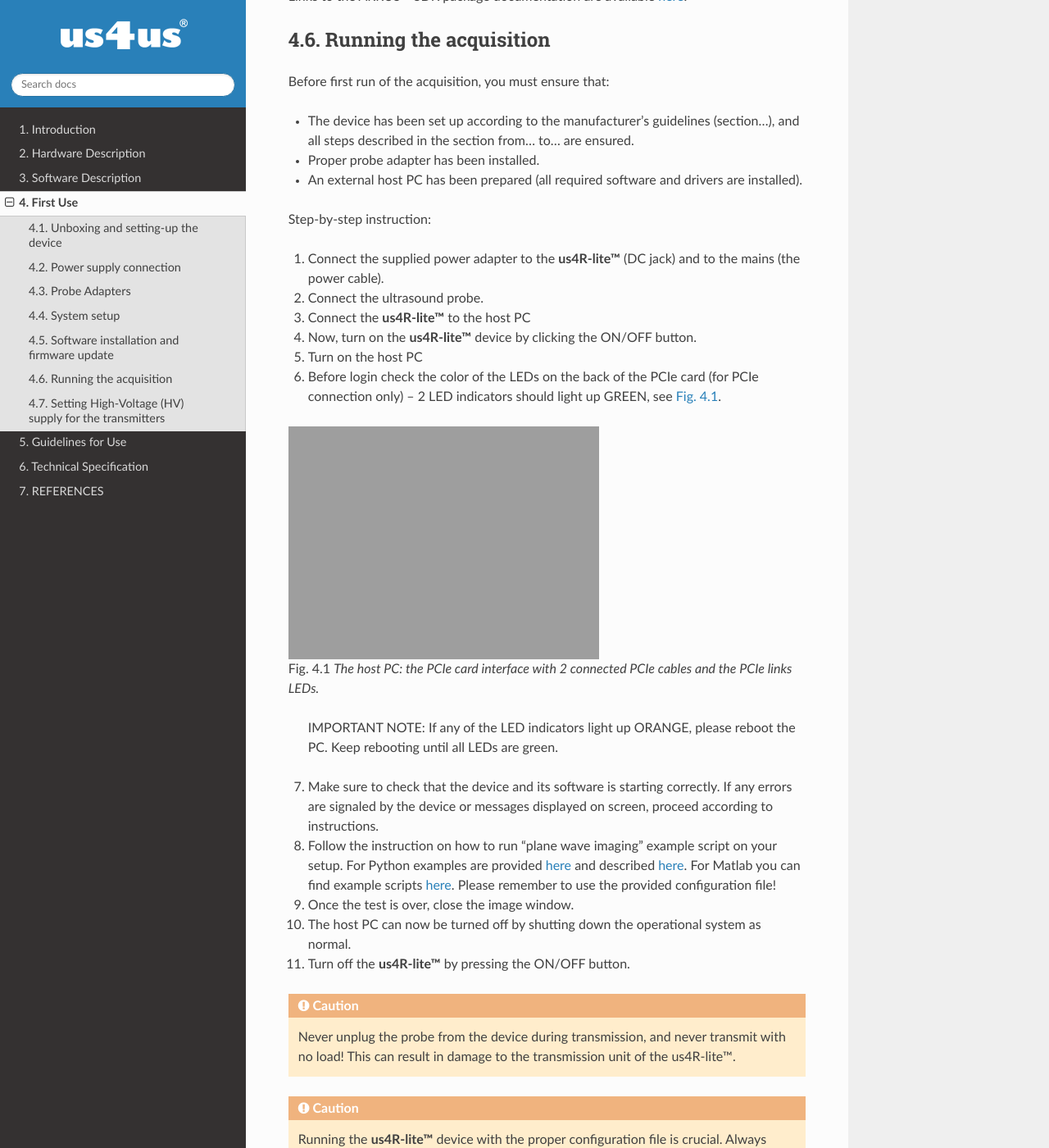
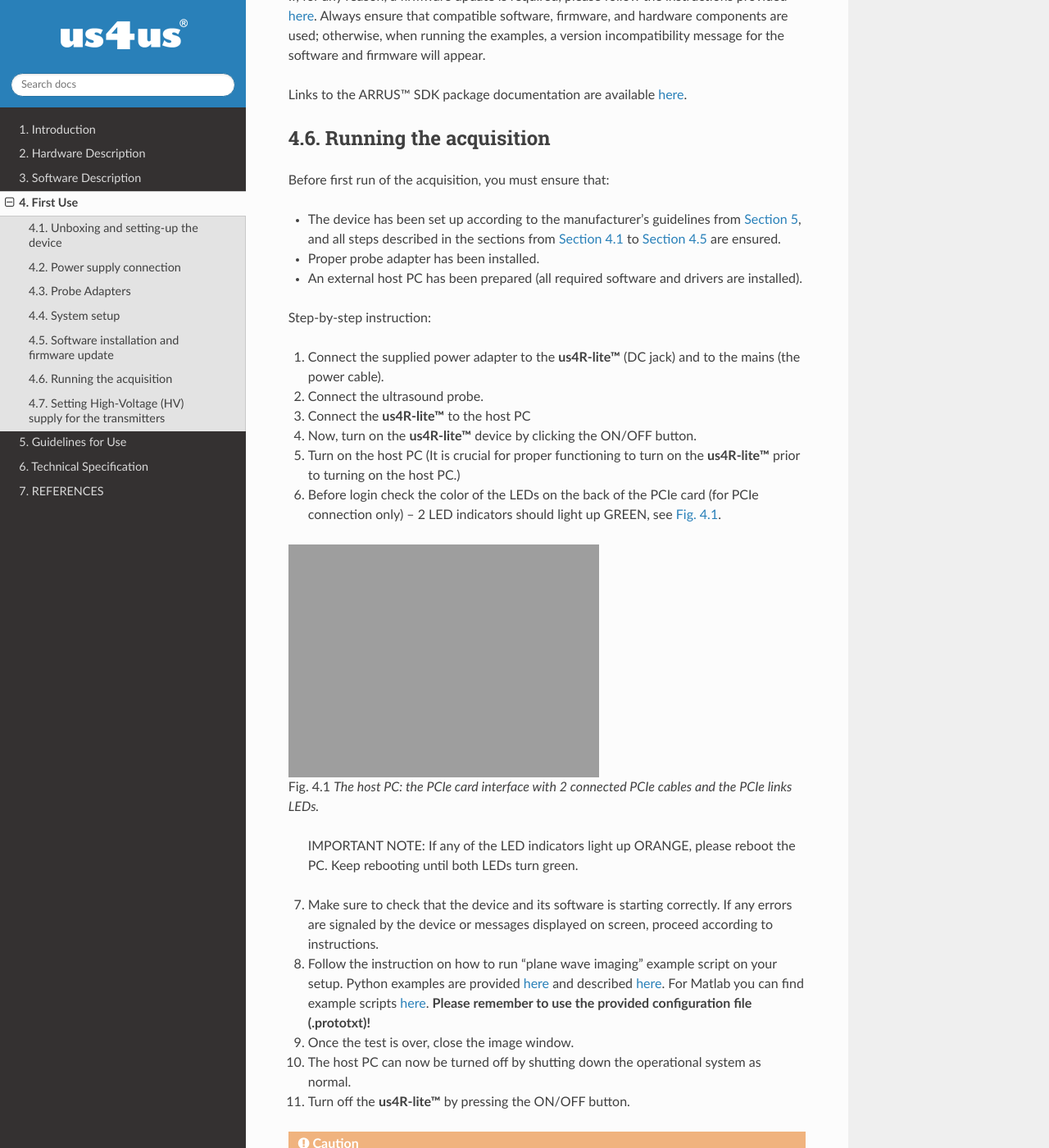
Before and after one commit to us4useu/us4r-lite-user-docs, a Sphinx documentation site: the page built from docs/content/4_first-use.md, in a window 1280 px wide and 1400 px high, scrolled down 2655 px. Shown: the whole window at 82% size. Built offline with Sphinx 7.4.7 and the Read the Docs theme 3.1.0, drawn with Linux system fonts in a browser that asks for light colours; some of the changed text lies outside the part shown.

Commit message:
v7 modifications after your review

````diff
--- a/docs/content/4_first-use.md
+++ b/docs/content/4_first-use.md
@@ -68,7 +68,7 @@
 :::
 
 
-(set-up/System setup)=
+(set-up/system-setup)=
 ## System setup
 
 The **us4R-lite™** should be positioned so that operation is safe --- i.e. on a stable, flat surface in a place with no risk of spillage on the device and away from the sources of interference and radiation.
@@ -91,6 +91,10 @@
 1. Check and install the PCIe adapter card (for models with the PCIe interface) as described in the {numref}`Section %s <hardware/pcie-ports>`.
 2. Install the required software according to instructions provided [here](https://us4useu.github.io/arrus-toolkit/content/installation/index.html).
 
+
+If, for any reason, a firmware update is required, please follow the instructions provided [here](https://us4useu.github.io/arrus-toolkit/content/installation/index.html#firmware).
+Always ensure that compatible software, firmware, and hardware components are used; otherwise, when running the examples, a version incompatibility message for the software and firmware will appear.
+
 Links to the ARRUS™ SDK package documentation are available
 [here](https://github.com/us4useu/arrus).
 
@@ -100,7 +104,7 @@
 
 Before first run of the acquisition, you must ensure that:
 
-* The device has been set up according to the manufacturer's guidelines (section...), and all steps described in the section from... to... are ensured.
+* The device has been set up according to the manufacturer's guidelines from {numref}`Section %s <guidelines>`, and all steps described in the sections from {numref}`Section %s <set-up/unboxing>` to {numref}`Section %s <setup/software-installation>` are ensured.
 * Proper probe adapter has been installed.
 * An external host PC has been prepared (all required software and drivers are installed).
 
@@ -110,7 +114,7 @@
 2. Connect the ultrasound probe.
 3. Connect the **us4R-lite™** to the host PC
 4. Now, turn on the **us4R-lite™** device by clicking the ON/OFF button.
-5. Turn on the host PC
+5. Turn on the host PC (It is crucial for proper functioning to turn on the **us4R-lite™** prior to turning on the host PC.)
 6. Before login check the color of the LEDs on the back of the PCIe card (for PCIe connection only) -- 2 LED indicators should light up GREEN, see {numref}`host-PC-back-rl-2024+cablesLEDON`.
 
 ```{figure} img/host-PC-back-rl-2024+cablesLEDON.png
@@ -121,12 +125,12 @@
 The host PC: the PCIe card interface with 2 connected PCIe cables and the PCIe links LEDs.
 ```
 
->IMPORTANT NOTE: If any of the LED indicators light up ORANGE, please reboot the PC. Keep rebooting until all LEDs are green.
+>IMPORTANT NOTE: If any of the LED indicators light up ORANGE, please reboot the PC. Keep rebooting until both LEDs turn green.
 
 7.  Make sure to check that the device and its software is starting correctly. If any errors are signaled by the device or messages displayed on screen, proceed according to instructions.
 
-8.  Follow the instruction on how to run "plane wave imaging" example script on your setup. For Python examples are provided [here](https://github.com/us4useu/arrus/tree/master/api/python/examples) and described [here](https://us4useu.github.io/arrus-docs/releases/current/python/content/examples.html). For Matlab you can find example scripts [here](https://github.com/us4useu/arrus/tree/master/api/matlab/examples).
-Please remember to use the provided configuration file!
+8.  Follow the instruction on how to run "plane wave imaging" example script on your setup. Python examples are provided [here](https://github.com/us4useu/arrus/tree/master/api/python/examples) and described [here](https://us4useu.github.io/arrus-docs/releases/current/python/content/examples.html). For Matlab you can find example scripts [here](https://github.com/us4useu/arrus/tree/master/api/matlab/examples).
+**Please remember to use the provided configuration file (.prototxt)!**
 
 9.  Once the test is over, close the image window.
 
````
Also changed, not shown: other parts of docs/content/4_first-use.md (+2 -2 lines), docs/content/1_introduction.md (+1 -1 lines), docs/content/2_hardware.md (+3 -3 lines), docs/content/6_tech-spec.md (+2 -2 lines), docs/content/img/pcie-adapter-gen3b.jpg (added), 1 other file.
